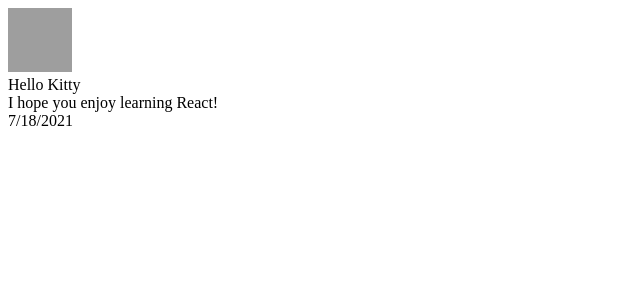
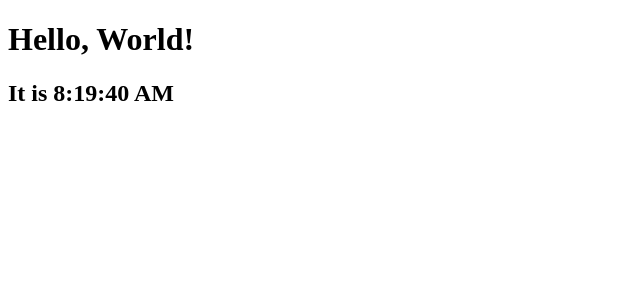
Before and after one commit to NavdeepTU/React-Fundamentals, a React (Create React App) app: page / in a window 1280 px wide. Shown: the top 300 px of the page, without its empty margins (0-640 px from the left). Built offline with nearby package versions, Linux system fonts and the light colour scheme; grey boxes are pictures that could not be loaded.

Commit message:
state and lifecycle methods

```diff
--- a/src/index.js
+++ b/src/index.js
@@ -2,6 +2,7 @@
 // import ReactDOM from "react-dom";
 // import App from './App'
 import { Welcome } from "./main-concepts/04 Components and Props";
+import { Clock } from "./main-concepts/05 State and Lifecycle";
 
 // ReactDOM.render(<Render />, document.getElementById("root"));
 // ReactDOM.render(<App increment = {1} />, document.getElementById("root"));
--- /dev/null
+++ b/src/main-concepts/05 State and Lifecycle.js
@@ -0,0 +1,41 @@
+// State is similar to props, but it is private and fully controlled by the component.
+import React from 'react';
+import ReactDOM from 'react-dom'
+
+
+class Clock extends React.Component {
+    constructor(props) {
+        super(props);
+        this.state = {date : new Date()}
+    }
+
+    componentDidMount() {
+        this.timerID = setInterval(() => this.tick(), 1000);
+    }
+
+    componentWillUnmount() {
+        clearInterval(this.timerID);
+    }
+
+    tick = () => {
+        this.setState({date : new Date()})
+    }
+
+    render() {
+        return (
+            <div>
+                <h1>Hello, World!</h1>
+                <h2>It is {this.state.date.toLocaleTimeString()}</h2>
+            </div>
+        );
+    }
+}
+
+ReactDOM.render(<Clock/>, document.getElementById('root'));
+
+export {Clock};
+
+// There are three things you should know about setState().
+// 1. Do Not Modify State Directly
+// 2. State Updates May Be Asynchronous
+// 3. State Updates are Merged
```
